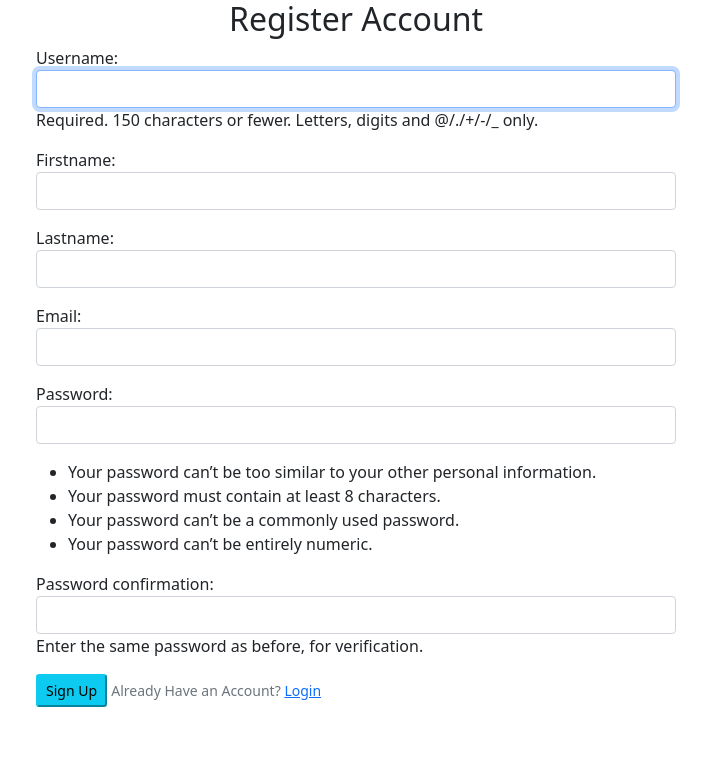
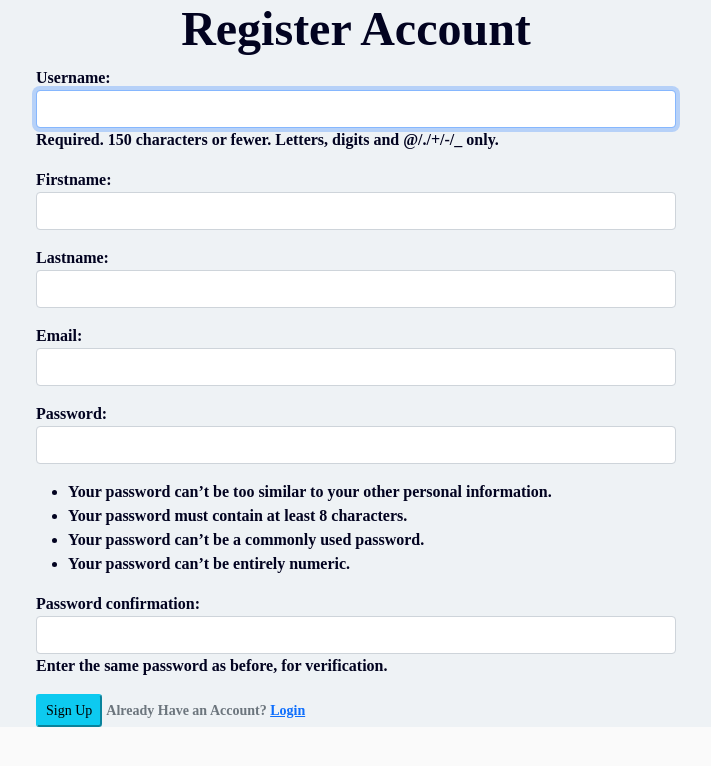
Before and after one commit to catherinekimani/Awwards, a Django app: page /register/ in a window 1280 px wide. Shown: the top 766 px of the page, without its empty margins (284-995 px from the left). Run offline with Django 4.2, Linux system fonts and the light colour scheme; some libraries are stand-ins or nearby versions; some web fonts are replaced.

Commit message:
Style:Add background color,change fonts

```diff
--- a/awwardsapp/templates/home.html
+++ b/awwardsapp/templates/home.html
@@ -12,11 +12,11 @@
     <img src="https://cdni.iconscout.com/illustration/premium/thumb/contact-us-3483604-2912020.png" alt="Snow" style="width:100%;">
     <div class="centered">
         <marquee behavior="" direction="left"><h2 class="text-center">Welcome To Awards Rating Site</h2></marquee>
-        <p>Sed ut perspiciatis unde omnis iste natus error sit voluptatem accusantium doloremque laudantium, totam rem aperiam, eaque ipsa quae ab illo inventore veritatis et quasi </p>
+        <p>Get your project rated in terms of:Design, Usability and Content accusantium doloremque laudantium, totam rem aperiam, eaque ipsa quae ab illo inventore veritatis et quasi </p>
         <div class="d-flex justify-content-center justify-content-evenly">
         <a href="{% url 'edit-profile' %}" class="btn btn-outline-info bg-dark pulse btn-sm">GET STARTED</a>
         <a href="{% url 'index' %}" class="btn btn-outline-info bg-dark pulse ">VIEW PROJECTS</a>
-        <a href="{% url 'edit-profile' %}" class="btn btn-outline-info bg-dark pulse">POST A PROJECT</a>
+        <a href="{% url 'project' %}" class="btn btn-outline-info bg-dark pulse">POST A PROJECT</a>
 
         </div>
     </div>
--- a/awwardsapp/templates/index.html
+++ b/awwardsapp/templates/index.html
@@ -1,7 +1,8 @@
 {% extends 'base.html' %}
 {% load static %}
 {% block content %}
-<div class="row row-cols-1 row-cols-md-3 g-4">
+<div class="row row-cols-1 row-cols-md-2 g-4">
+    {% if post %}
 {% for post in post %}
     <!-- image trigger modal -->
 <img src="{{post.image.url}}" alt="" data-bs-toggle="modal" data-bs-target="#exampleModal{{post.id}}" class="img-fluid" >
@@ -29,5 +30,6 @@
     </div>
 </div>
 {% endfor %}
+{% endif %}
 </div>
 {% endblock %}
--- a/awwardsapp/templates/login.html
+++ b/awwardsapp/templates/login.html
@@ -6,7 +6,8 @@
         <link rel="stylesheet" type="text/css" href="{% static 'fontawesome/css/all.min.css' %}" />
         <link rel="stylesheet" href="{% static 'css/index.css' %}">
     {% endblock %}
-<h2 class="text-center"> Welcome</h2>
+    <div class="login">
+<h2 class="text-center"> Welcome to Awards </h2>
     <form action="" method="POST" class="w-50 mx-auto">
             {% csrf_token %}
             {{form.as_p}}
@@ -17,3 +18,4 @@
                 Don't have an account? <a href="{% url 'register' %}" class="ml-2">Sign Up</a>
             </div>
         </form>
+        </div>
--- a/awwardsapp/templates/register.html
+++ b/awwardsapp/templates/register.html
@@ -4,10 +4,12 @@
         <link href="https://cdn.jsdelivr.net/npm/bootstrap@5.0.2/dist/css/bootstrap.min.css" rel="stylesheet" integrity="sha384-EVSTQN3/azprG1Anm3QDgpJLIm9Nao0Yz1ztcQTwFspd3yD65VohhpuuCOmLASjC" crossorigin="anonymous">
         <script src="https://cdn.jsdelivr.net/npm/bootstrap@5.0.2/dist/js/bootstrap.bundle.min.js" integrity="sha384-MrcW6ZMFYlzcLA8Nl+NtUVF0sA7MsXsP1UyJoMp4YLEuNSfAP+JcXn/tWtIaxVXM" crossorigin="anonymous"></script>
         <link rel="stylesheet" type="text/css" href="{% static 'fontawesome/css/all.min.css' %}" />
+        <link rel="stylesheet" href="{% static 'css/index.css' %}">
     {% endblock %}
-<h2 class="text-center">Register Account</h2>
+    <div class="register">
+<h6 class="text-center">Register Account</h6>
     <div class="content">
-        <form action="" method="POST" class="w-50 h-50 mx-auto">
+        <form action="" method="POST" class="w-50 mx-auto">
             {% csrf_token %}
             {{form.as_p}}
             <input type="submit" value="Sign Up" class="btn-sm btn-info">
@@ -16,3 +18,4 @@
             </small>
         </form>
     </div>
+    </div>
--- a/static/css/index.css
+++ b/static/css/index.css
@@ -141,6 +141,7 @@ font-family: 'Times New Roman', Times, serif;
     text-align: justify;
     font-size: 1rem;
     font-weight: bold;
+    color: #040107cf;
 }
 .centered h2{
     color: navy;
@@ -164,3 +165,46 @@ font-family: 'Times New Roman', Times, serif;
     box-shadow: 2px 1000px 1px #fff inset;
 
 }
+
+.register{
+    background-color: #eef2f5;
+    font-family: 'Times New Roman', Times, serif;
+    color: #020320;
+    font-weight: bold;
+}
+
+.register h6{
+    font-family: 'Times New Roman', Times, serif;
+    font-size: 3rem;
+    color: #020320;
+    font-weight: bold;
+}
+
+
+.login{
+    background-color: #eef2f5;
+    font-family: 'Times New Roman', Times, serif;
+    color: #020320;
+    font-weight: bold;
+}
+
+.login h2{
+    font-family: 'Times New Roman', Times, serif;
+    font-size: 3rem;
+    color: #020320;
+    font-weight: bold;
+}
+
+.container,project{
+    font-family: 'Times New Roman', Times, serif;
+    font-size: 1rem;
+    color: #020320;
+    font-weight: bold;
+}
+
+.profile{
+    font-family: 'Times New Roman', Times, serif;
+    font-size: 1rem;
+    color: #020320;
+    font-weight: bold;
+}
```
